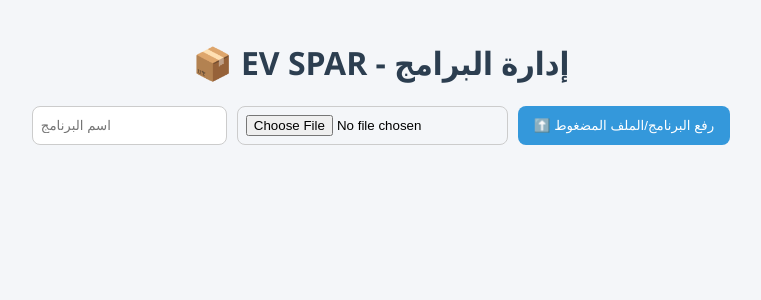
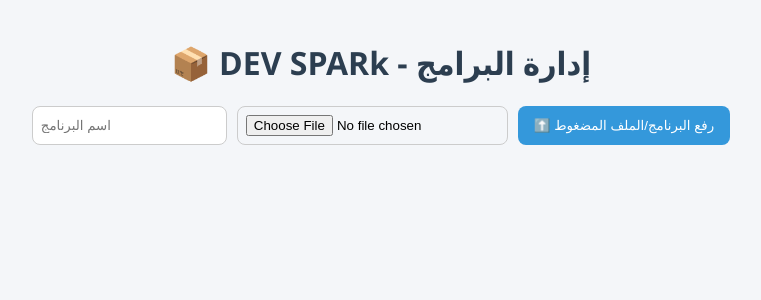
Before and after one commit to engalidev/uplowd, a Flask app: page / in a window 1280 px wide. Shown: the top 300 px of the page, without its empty margins (259-1020 px from the left). Run offline with Flask 3, Linux system fonts and the light colour scheme.

Commit message:
Update title and heading from 'EV SPAR' to 'DEV SPARk'
Signed-off-by: engalidev <126967618+engalidev@users.noreply.github.com>

```diff
--- a/templates/index.html
+++ b/templates/index.html
@@ -2,7 +2,7 @@
 <html lang="ar">
 <head>
 <meta charset="UTF-8">
-<title>EV SPAR - إدارة البرامج</title>
+<title>DEV SPARk - إدارة البرامج</title>
 <style>
 body {
     font-family: "Segoe UI", Tahoma, Arial;
@@ -72,7 +72,7 @@
 </head>
 
 <body>
-<h1>📦 EV SPAR - إدارة البرامج</h1>
+<h1>📦 DEV SPARk - إدارة البرامج</h1>
 
 {% with messages = get_flashed_messages() %}
 {% if messages %}
```
